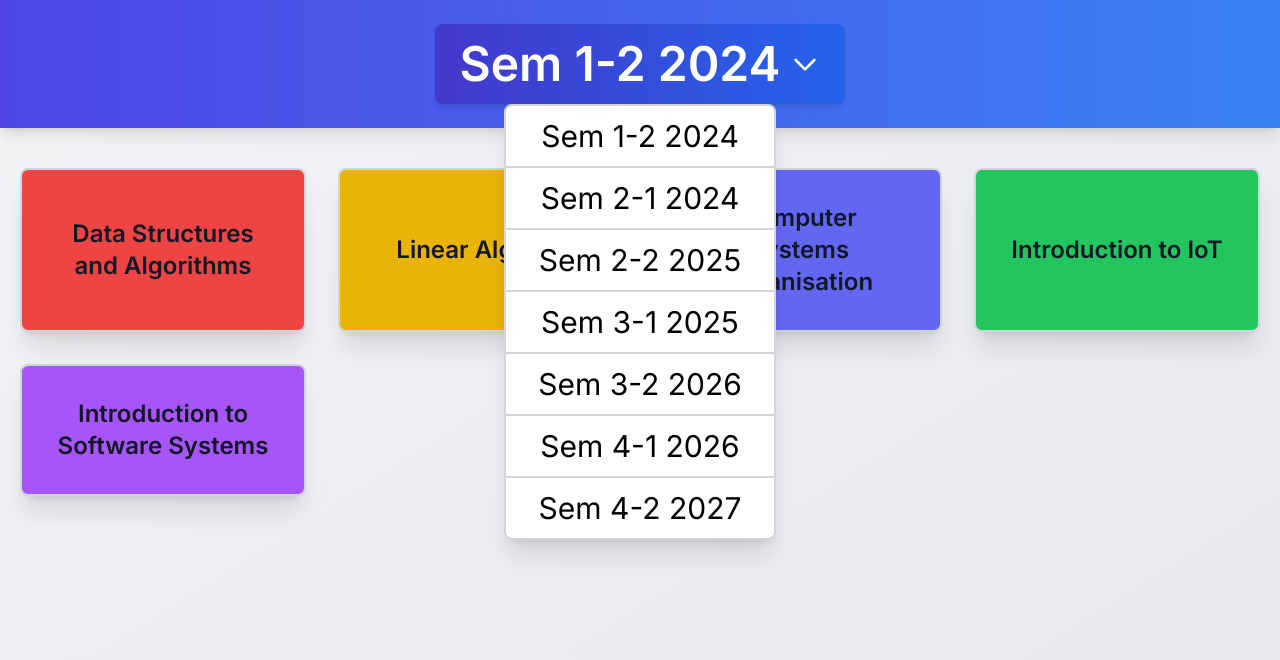
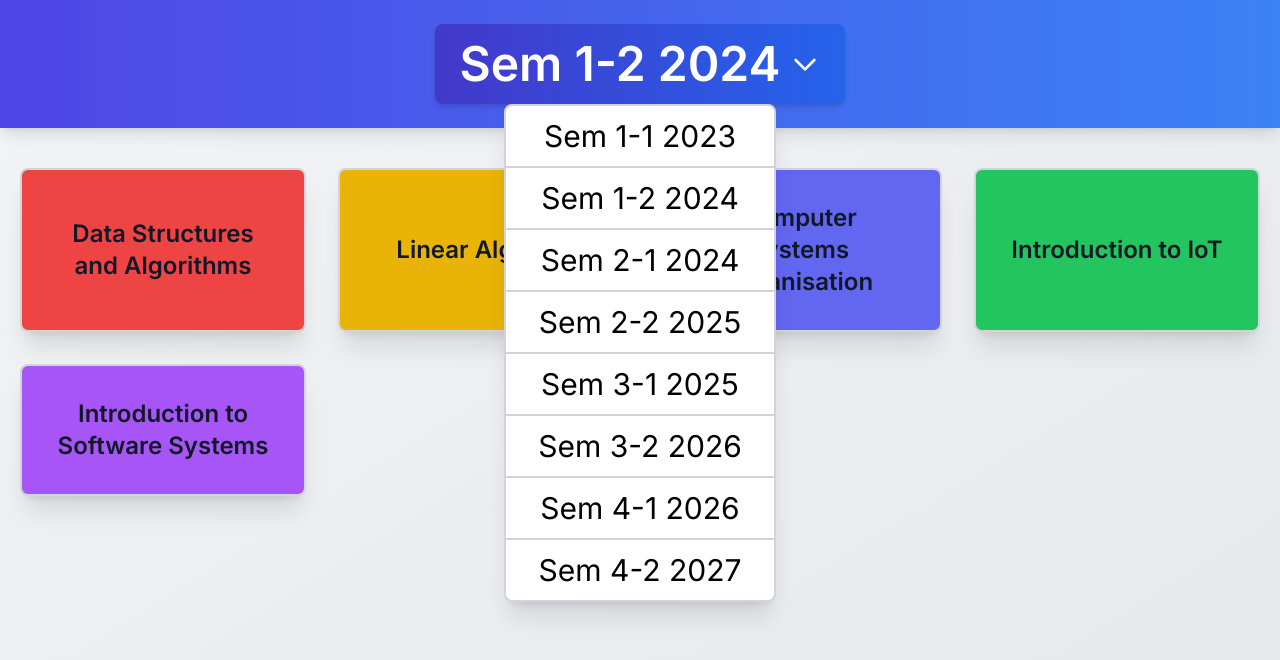
Before and after one commit to Arihant25/gradR, a Next.js app: page /csx in a window 1280 px wide. Both pictures are taken after a click on the element 804 px from the left and 64 px from the top of the page. Shown: the top 660 px of the page. Built offline with nearby package versions, Linux system fonts and the light colour scheme.

Commit message:
Add Sem 1-1 Page

```diff
--- a/src/app/csx/courses.json
+++ b/src/app/csx/courses.json
@@ -1,4 +1,24 @@
 [
+    {
+        "name": "Real Analysis",
+        "semester": "Sem 1-1 2023",
+        "color": "red"
+    },
+    {
+        "name": "C Programming",
+        "semester": "Sem 1-1 2023",
+        "color": "yellow"
+    },
+    {
+        "name": "Digital Systems and Microcontrollers",
+        "semester": "Sem 1-1 2023",
+        "color": "indigo"
+    },
+    {
+        "name": "Discrete Structures",
+        "semester": "Sem 1-1 2023",
+        "color": "green"
+    },
     {
         "name": "Data Structures and Algorithms",
         "semester": "Sem 1-2 2024",
--- a/src/app/csx/page.tsx
+++ b/src/app/csx/page.tsx
@@ -87,6 +87,12 @@ const CSXPage: React.FC = () => {
             <div className="absolute top-20 bg-white rounded-lg shadow-xl z-10 text-black text-center border-2 border-gray-300">
               <div
                 className="py-3 px-8 text-sm sm:text-3xl hover:bg-gray-100 cursor-pointer border-b-2 border-gray-300 last:border-b-0"
+                onClick={() => selectSemester('Sem 1-1 2023')}
+              >
+                Sem 1-1 2023
+              </div>
+              <div
+                className="py-3 px-8 text-sm sm:text-3xl hover:bg-gray-100 cursor-pointer border-b-2 border-gray-300 last:border-b-0"
                 onClick={() => selectSemester('Sem 1-2 2024')}
               >
                 Sem 1-2 2024
```
